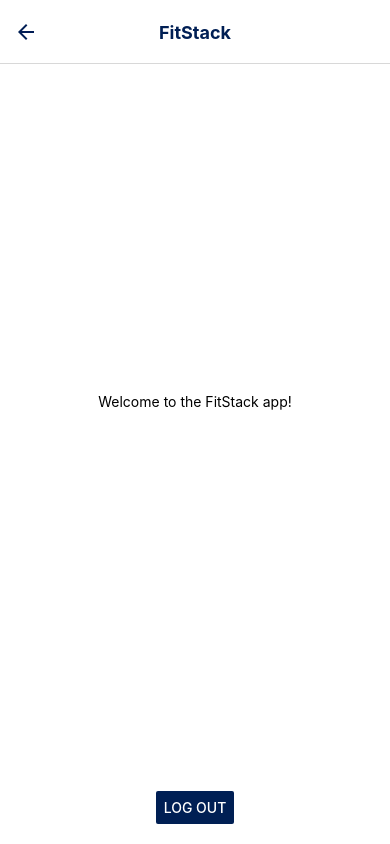
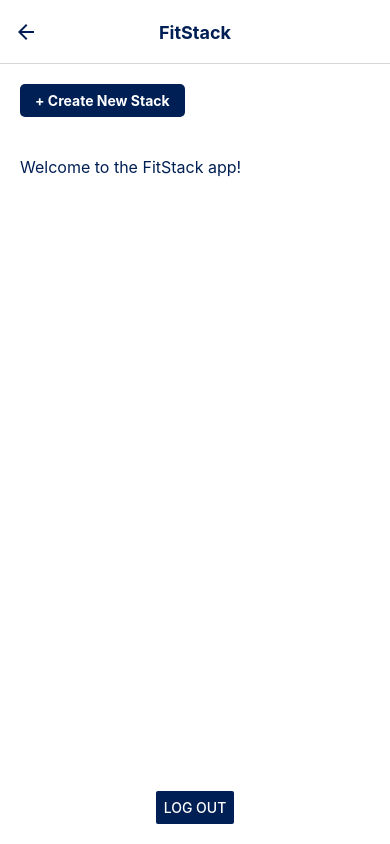
Before and after one commit to TUDublinBlanchBusinessIT/project-moyaknox-2, a React Native app: screen /Home in a window 390 px wide. Built offline with nearby package versions, Linux system fonts and the light colour scheme.

Commit message:
added new button on home screen

```diff
--- a/screens/HomeScreen.js
+++ b/screens/HomeScreen.js
@@ -1,5 +1,5 @@
 import React from 'react';
-import { View, Text, Button, StyleSheet } from 'react-native';
+import { View, Text, Button, StyleSheet, TouchableOpacity } from 'react-native';
 
 export default function HomeScreen({ navigation }) {
   React.useLayoutEffect(() => {
@@ -13,12 +13,21 @@ export default function HomeScreen({ navigation }) {
     });
   }, [navigation]);
 
-  return (
-<View style={styles.container}>
+return (
+  <View style={styles.container}>
       {/* Content Section */}
       <View style={styles.content}>
-        <Text>Welcome to the FitStack app!</Text>
-        {/* You can add additional content here */}
+        <TouchableOpacity
+          style={styles.createButton}
+          onPress={() => {
+            // Handle the "Create New Stack" button click
+            alert('Create New Stack clicked!');
+          }}
+        >
+          <Text style={styles.createButtonText}>+ Create New Stack</Text>
+        </TouchableOpacity>
+
+        <Text style={styles.contentText}>Welcome to the FitStack app!</Text>
       </View>
 
       {/* Footer Section */}
@@ -36,21 +45,20 @@ export default function HomeScreen({ navigation }) {
 const styles = StyleSheet.create({
   container: {
     flex: 1,
-    justifyContent: 'center',
-    alignItems: 'center',
     backgroundColor: '#fff',
   },
 
   content: {
     flex: 4, // Main content area
-    justifyContent: 'center',
-    alignItems: 'center',
+    alignItems: 'flex-start',
+    paddingHorizontal: 20,
+    paddingTop: 20,
   },
+
   footer: {
-    flex: 0.5, // Footer for the "Log Out" button
     justifyContent: 'flex-end', // Align button at the bottom
     alignItems: 'center', // Center button horizontally
-    paddingBottom: 20, // Add spacing at the bottom
+    padding: 20, // Add spacing at the bottom
   },
 
   headerTitle: {
@@ -58,4 +66,23 @@ const styles = StyleSheet.create({
     color: '#001F54', // Navy color for text
     fontWeight: 'bold',
   },
+
+  createButton: {
+    backgroundColor: '#001F54', // Navy background
+    paddingVertical: 8,
+    paddingHorizontal: 15,
+    borderRadius: 5,
+    marginBottom: 20, // Add space below the button
+  },
+
+  createButtonText: {
+    color: '#fff', // White text color
+    fontSize: 14,
+    fontWeight: 'bold',
+  },
+  contentText: {
+    fontSize: 16,
+    color: '#001F54', // Navy color for text
+    marginTop: 20,
+  },
 });
```
